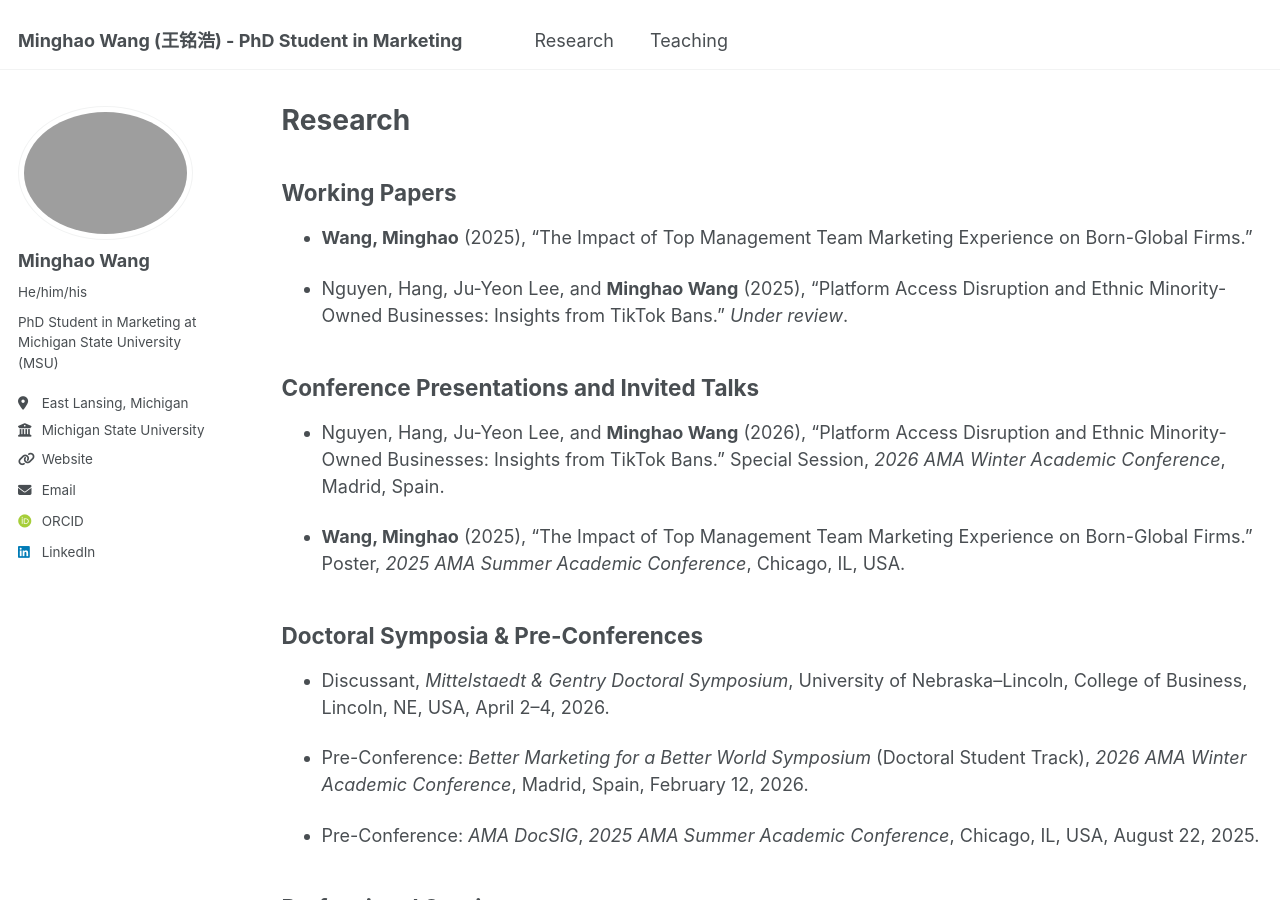
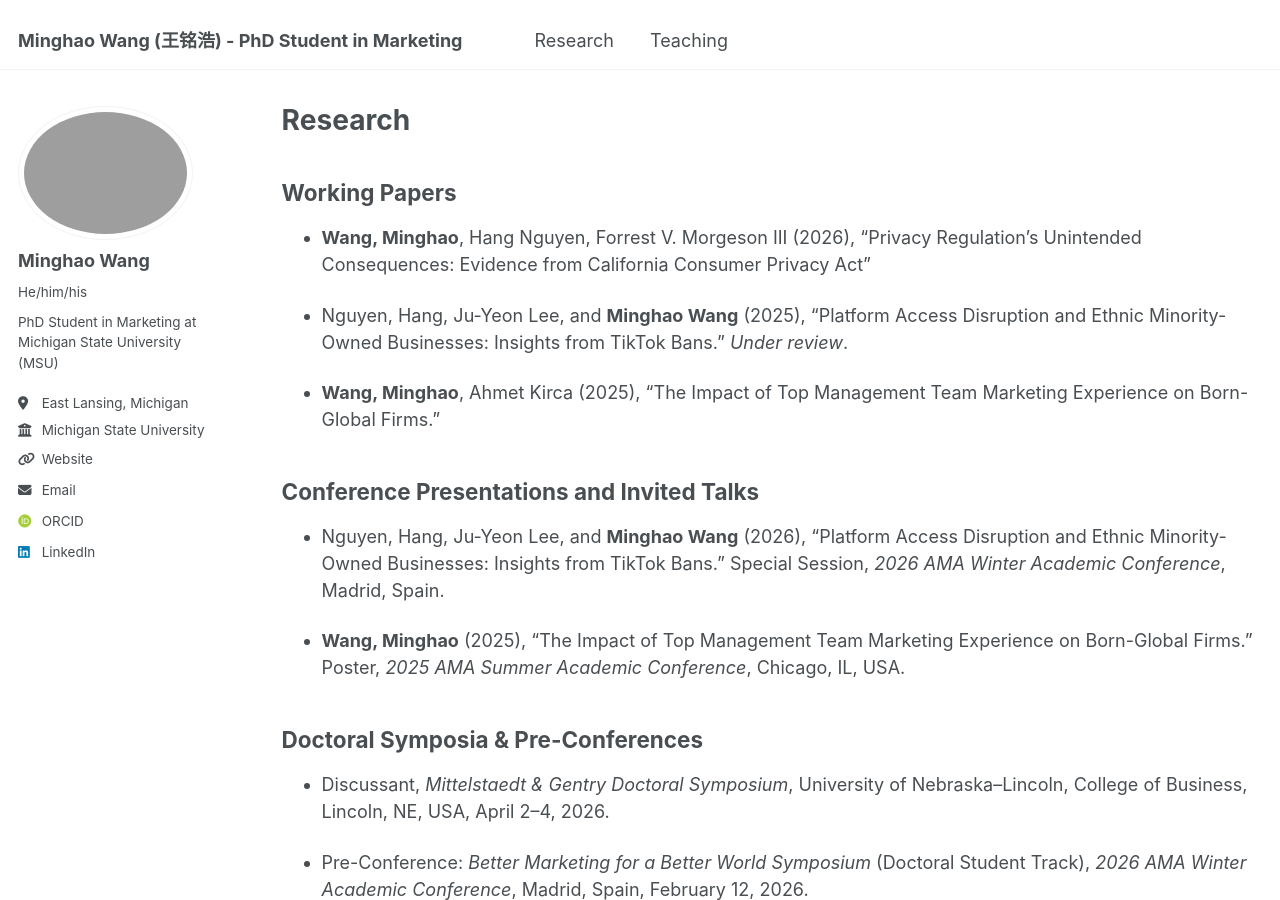
Before and after one commit to minghaowang-research/minghaowang-research.github.io, a Jekyll site: the page built from _pages/research.md, in a window 1280 px wide and 900 px high. Built offline with Jekyll 4.4.1, drawn with Linux system fonts in a browser that asks for light colours; some web fonts are replaced.

Commit message:
Added CCPA

```diff
--- a/_pages/research.md
+++ b/_pages/research.md
@@ -9,9 +9,11 @@ author_profile: true
 
 ## Working Papers
 
-- **Wang, Minghao** (2025), "The Impact of Top Management Team Marketing Experience on Born-Global Firms."
+- **Wang, Minghao**, Hang Nguyen, Forrest V. Morgeson III (2026), "Privacy Regulation's Unintended Consequences: Evidence from California Consumer Privacy Act"
 
 - Nguyen, Hang, Ju-Yeon Lee, and **Minghao Wang** (2025), "Platform Access Disruption and Ethnic Minority-Owned Businesses: Insights from TikTok Bans." *Under review*.
+
+- **Wang, Minghao**, Ahmet Kirca (2025), "The Impact of Top Management Team Marketing Experience on Born-Global Firms."
 
 ## Conference Presentations and Invited Talks
 
```
